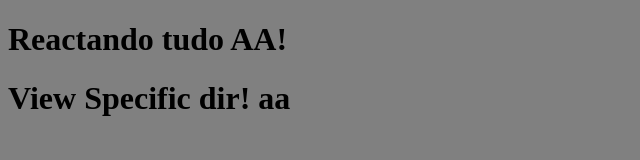
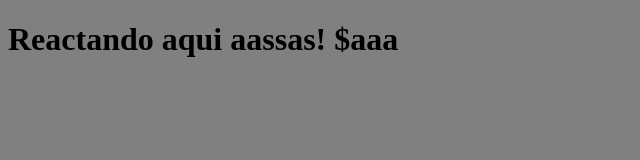
Before and after one commit to omariosouto/es6fullprojects, a React app: page / in a window 1280 px wide. Shown: the whole page, without its empty margins (0-640 px from the left). Built offline with nearby package versions, Linux system fonts and the light colour scheme.

Commit message:
React ES6 FTW

```diff
--- a/public/app/index.js
+++ b/public/app/index.js
@@ -1,6 +1,7 @@
 import React from 'react'
 import { render } from 'react-dom'
+import teste from './teste'
 
-const App = <h1>Reactando tudo AA!</h1>
+const App = <h1>Reactando aqui aassas! ${teste}</h1>
 
 render(App, document.querySelector('[data-app="react-app"]'))
--- /dev/null
+++ b/public/app/teste.js
@@ -0,0 +1,3 @@
+const teste = 'aaa'
+
+export default teste
--- a/public/index.html
+++ b/public/index.html
@@ -9,7 +9,6 @@
 </head>
 <body>
   <main data-app="react-app"></main>
-  <h1>View Specific dir! aa</h1>
 
   <script src="./dist/bundle.js"></script>
   <script src="http://localhost:35729/livereload.js"></script>
```
Also changed, not shown: public/dist/bundle.js, webpack.config.babel.js (line endings or trailing spaces), 2 other files.
